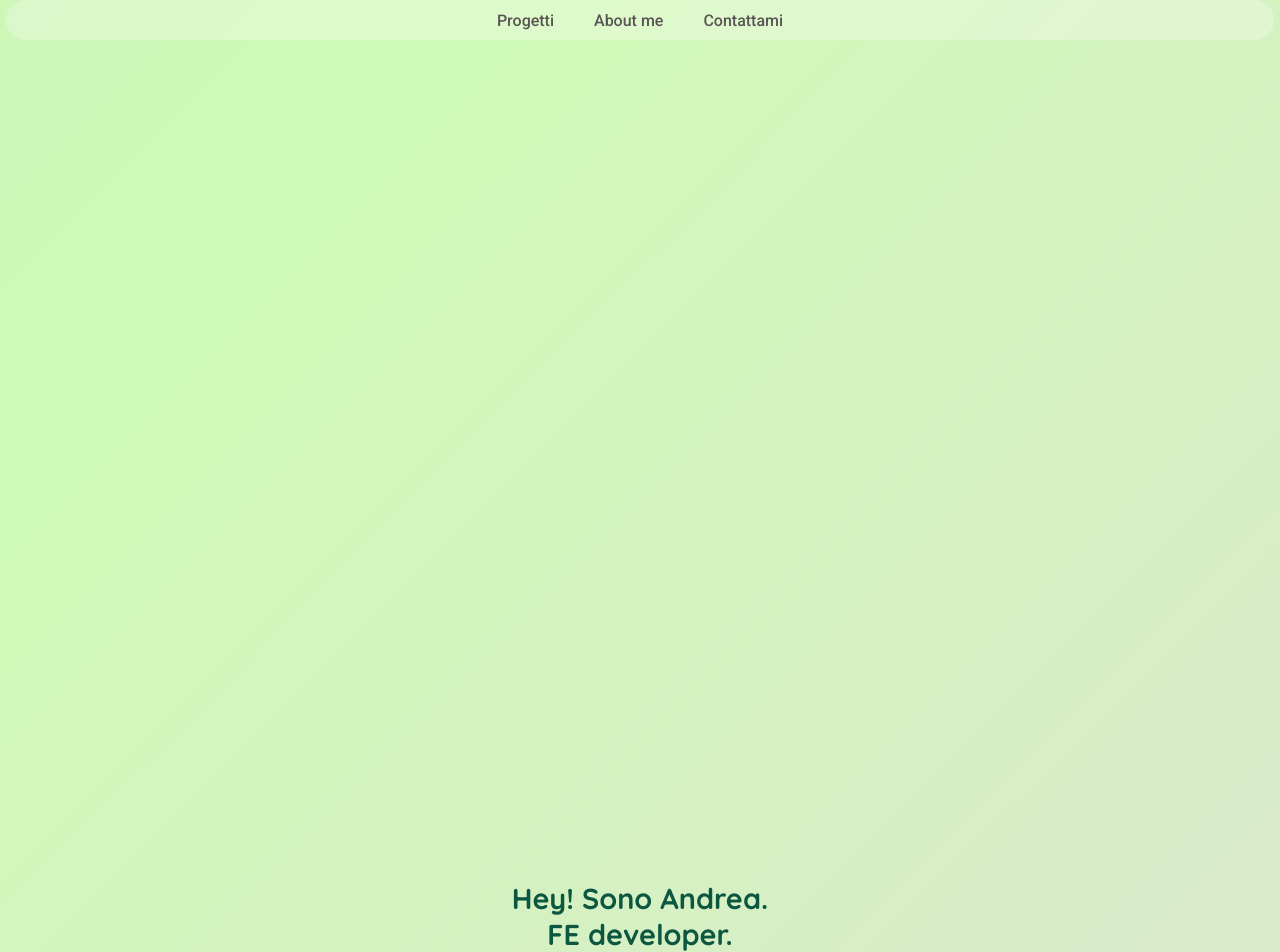
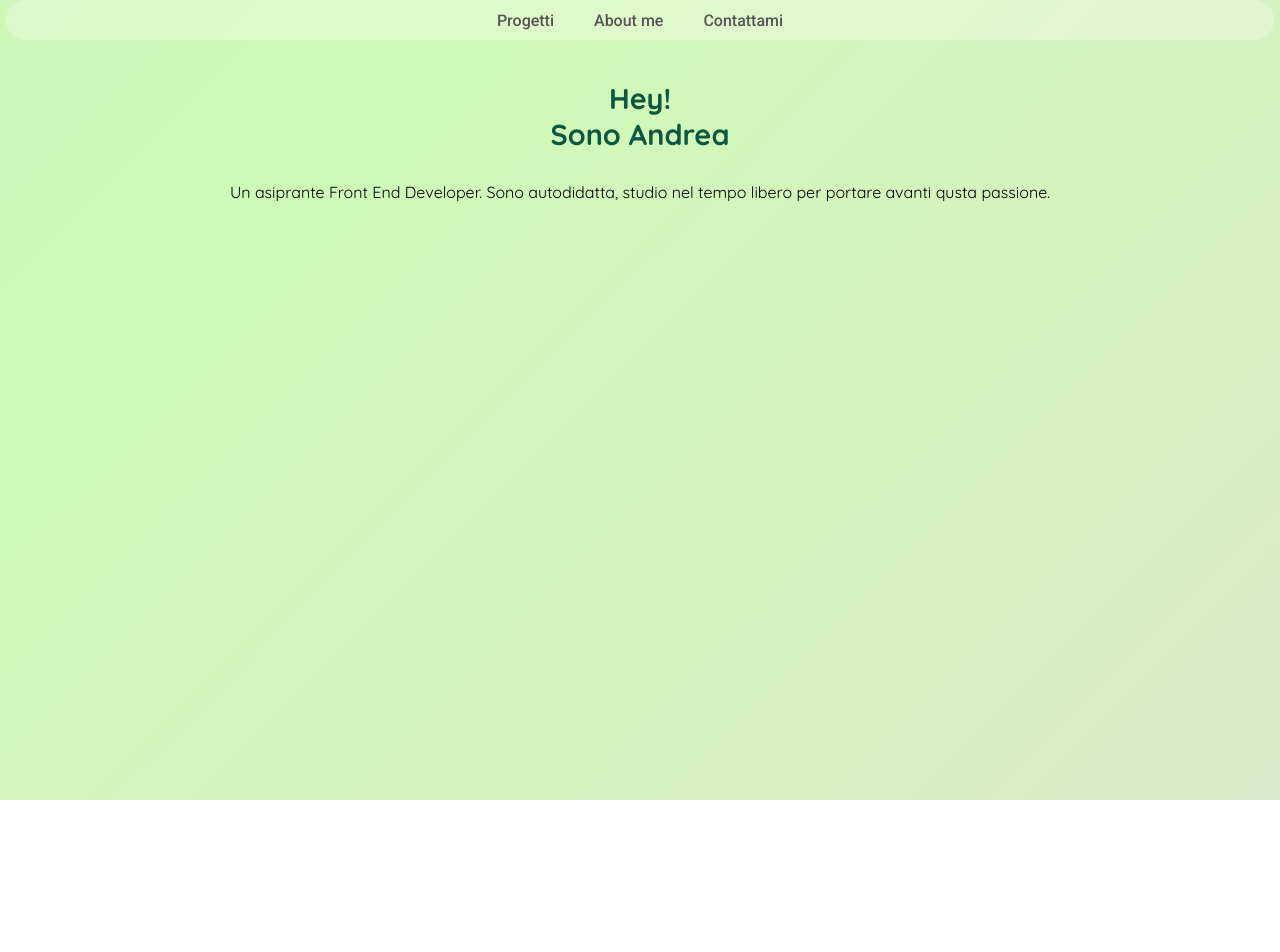
Before and after one commit to Gildmarr/portfolio, a plain HTML site: page index.html in a window 1280 px wide. After the commit the page ends 800 px from the top, so only its background shows below. Drawn offline with Linux system fonts and the light colour scheme.

Commit message:
Add files via upload

```diff
--- a/index.html
+++ b/index.html
@@ -24,11 +24,18 @@
                 </ul>
             </div>
         </div>
+        <div class="title">
+            <h1>Hey!</h1>
+            <h1>Sono Andrea</h1>
+
+        </div>
+
+        <div class="paragrafo">
+            <p>Un asiprante Front End Developer. Sono autodidatta, studio nel tempo libero per portare avanti qusta passione.</p>
+        </div>
     </div>
-    <div class="title">
-        <h1>Hey! Sono Andrea.</h1>
-        <h1>FE developer.</h1>
-    </div>
+
+
 
 </body>
 </html>
```
